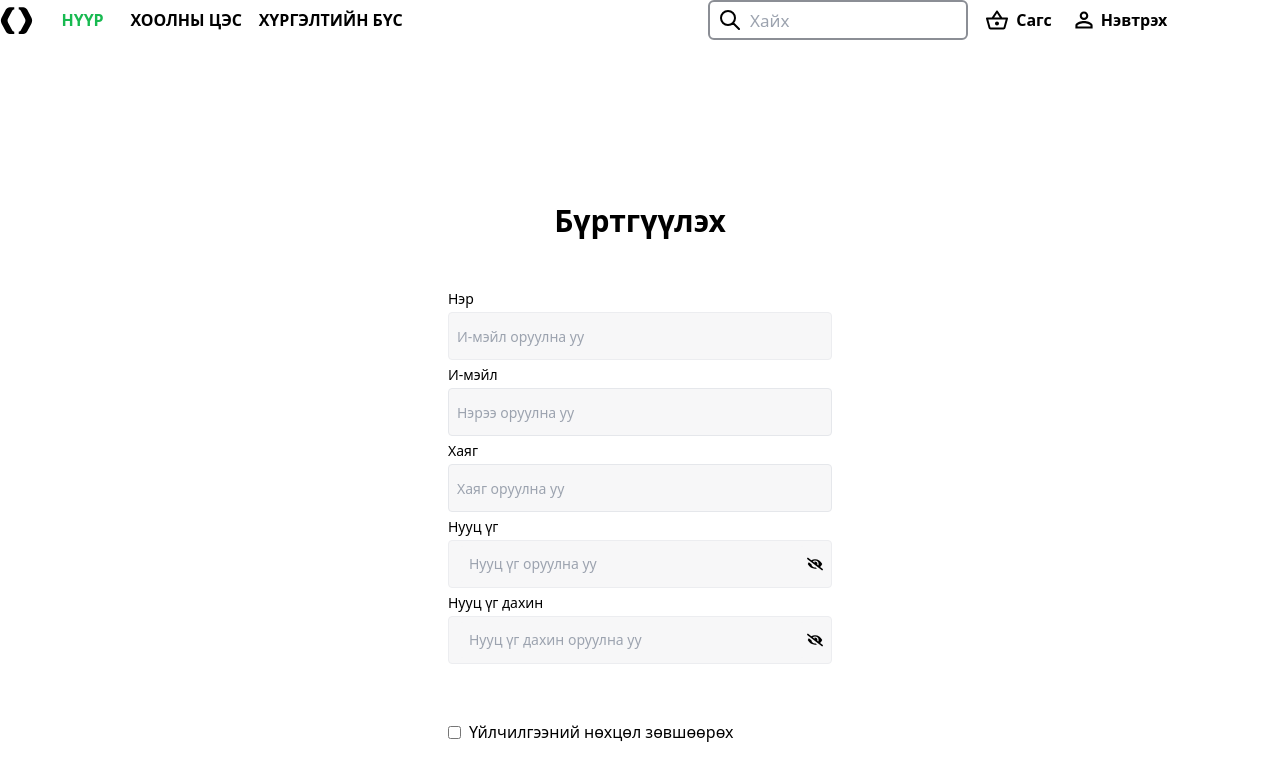
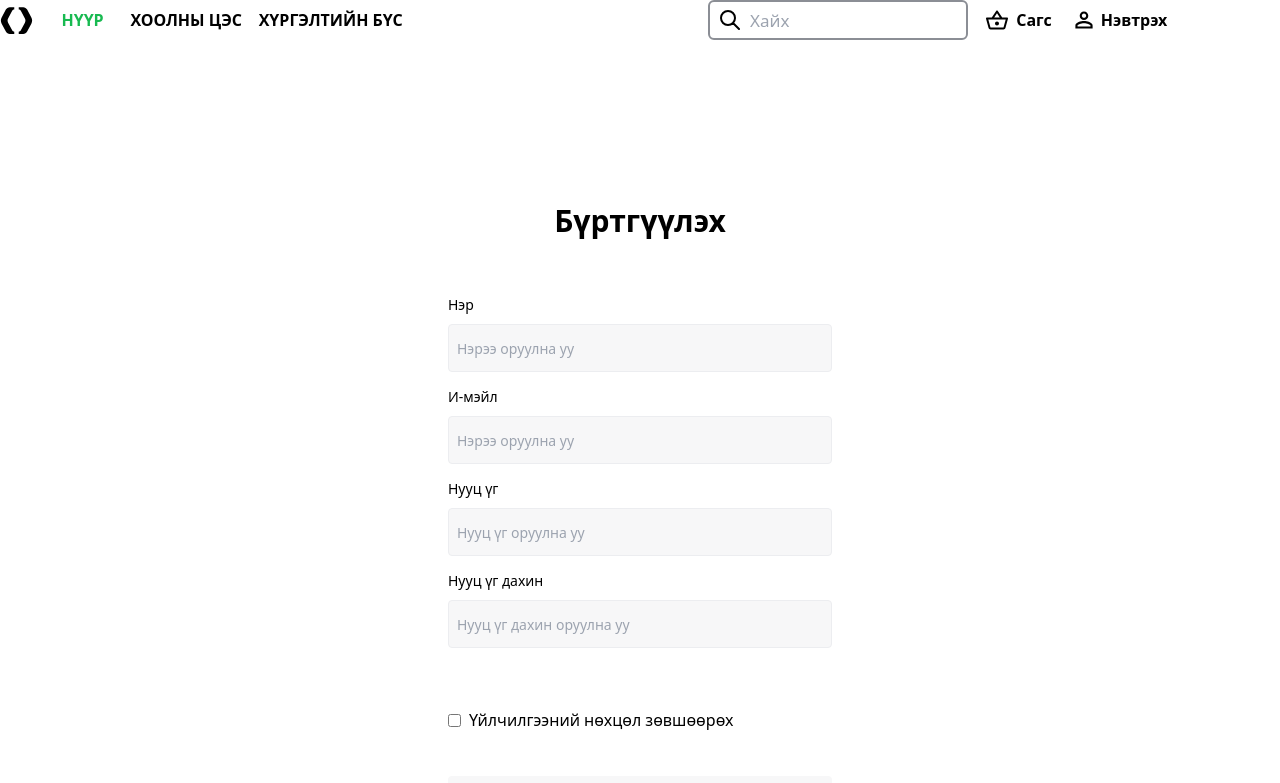
Before and after one commit to Pinecone-2024-LEAP-1G/Food-delivery-3, a Next.js app: page /auth/signUp in a window 1280 px wide. Shown: the top 783 px of the page. Built offline with nearby package versions, Linux system fonts and the light colour scheme.

Commit message:
updating

```diff
--- a/package.json
+++ b/package.json
@@ -9,6 +9,7 @@
     "lint": "next lint"
   },
   "dependencies": {
+    "@hookform/resolvers": "^3.9.0",
     "@radix-ui/react-label": "^2.1.0",
     "@radix-ui/react-slot": "^1.1.0",
     "@radix-ui/react-toggle": "^1.1.0",
@@ -19,10 +20,12 @@
     "next": "15.0.0",
     "react": "18.2.0",
     "react-dom": "18.2.0",
+    "react-hook-form": "^7.53.1",
     "react-icons": "^5.3.0",
     "react-toast": "^1.0.3",
     "tailwind-merge": "^2.5.4",
-    "tailwindcss-animate": "^1.0.7"
+    "tailwindcss-animate": "^1.0.7",
+    "zod": "^3.23.8"
   },
   "devDependencies": {
     "@types/node": "^20",
--- a/src/app/auth/forgotPass/page.tsx
+++ b/src/app/auth/forgotPass/page.tsx
@@ -1,41 +1,41 @@
 "use client";
 
-import ForgotStepOne from "@/components/ForgotPassStepOne";
+import { ForgotStepOne } from "@/components/ForgotPassStepOne";
 import { ForgotStepThree } from "@/components/ForgotStepThree";
 import { ForgotStepTwo } from "@/components/ForgotStepTwo";
 import { Button } from "@/components/ui/button";
-import { Input } from "@/components/ui/input";
-import { Label } from "@/components/ui/label";
-import { useRouter } from "next/router";
 import { useState } from "react";
-import { FaEye, FaEyeSlash } from "react-icons/fa";
-import { toast } from "react-toast";
+import { z } from "zod";
 
 const Page = () => {
-  const [showPassword, setShowPassword] = useState(false);
-  const [email, setEmail] = useState("");
   const [step, setStep] = useState(0);
+  const [formData, setFormData] = useState({ email: "", username: "" });
 
-  const handleNextStep = () => {
+  const formSchema = z.object({
+    username: z.string().min(2).max(50),
+    email: z.string().email(),
+  });
+
+  const handleNextStep = (values: z.infer<typeof formSchema>) => {
+    setFormData((prev) => ({ ...prev, ...values }));
     setStep((prevStep) => prevStep + 1);
+    console.log(values);
   };
 
-  const togglePasswordVisibility = () => {
-    setShowPassword(!showPassword);
-  };
   return (
     <div className="">
-      <div className="w-[448px] h-[772px] mt-[131px] mx-auto rounded-2xl p-8 gap-2  flex flex-col">
+      <div className="w-[448px] h-[772px] mt-[131px] mx-auto rounded-2xl p-8 gap-2 flex flex-col">
         <h1 className="text-center font-bold text-3xl w-[384px] h-[33px] mb-12">
           Нууц үг сэргээх код
         </h1>
-        {step == 0 && <ForgotStepOne />}
+        {step === 0 && <ForgotStepOne />}
         {step === 1 && <ForgotStepTwo />}
         {step === 2 && <ForgotStepThree />}
         <Button
-          onClick={handleNextStep}
           className="mt-8 h-12 bg-[#F7F7F8] rounded"
           variant="outline"
+          type="button"
+          onClick={() => handleNextStep(formData)} // Adjust as needed based on current step
         >
           Үргэлжлүүлэх
         </Button>
@@ -43,23 +43,5 @@
     </div>
   );
 };
+
 export default Page;
-
-// const SignUp = () => {
-//   const [email, setEmail] = useState("");
-//   const [step, setStep] = useState(0);
-
-//   const handleNextStep = () => {
-//     setStep((prev) => prev + 1);
-//   };
-
-//   if (step === 1) {
-//     return <SignUpStepOne handleNextStep={handleNextStep} />;
-//   }
-//   return <div>2</div>;
-// };
-
-// const SignUpStepOne = (props) => {
-//   const { handleNextStep } = props;
-//   return <div onClick={handleNextStep}>1</div>;
-// };
--- a/src/app/auth/signUp/page.tsx
+++ b/src/app/auth/signUp/page.tsx
@@ -1,110 +1,141 @@
 "use client";
 
+import { z } from "zod";
+
+import { zodResolver } from "@hookform/resolvers/zod";
+import { useForm } from "react-hook-form";
 import { Button } from "@/components/ui/button";
+import {
+  Form,
+  FormControl,
+  FormDescription,
+  FormField,
+  FormItem,
+  FormLabel,
+  FormMessage,
+} from "@/components/ui/form";
 import { Input } from "@/components/ui/input";
-import { Label } from "@/components/ui/label";
-import { useState } from "react";
-import { toast } from "react-toast";
-import { FaEye, FaEyeSlash } from "react-icons/fa";
-import ForgotStepOne from "@/components/ForgotPassStepOne";
+import { ForgotStepOne } from "@/components/ForgotPassStepOne";
 import { ForgotStepThree } from "@/components/ForgotStepThree";
 
-const Page = () => {
-  const [showPassword, setShowPassword] = useState(false);
-  const [name, setName] = useState("");
-  const [email, setEmail] = useState("");
-  const [address, setAddress] = useState("");
-  const [password, setPassword] = useState("");
-  const [passwordAgain, setPasswordAgain] = useState("");
-  const [termsAccepted, setTermsAccepted] = useState(false);
-  const [passwordValid, setPasswordValid] = useState(false);
+const formSchema = z.object({
+  username: z.string().min(2).max(50),
+  email: z.string().email(),
+});
 
-  const togglePasswordVisibility = () => {
-    setShowPassword(!showPassword);
-  };
+export function HomePage() {
+  const form = useForm<z.infer<typeof formSchema>>({
+    resolver: zodResolver(formSchema),
+    defaultValues: {
+      username: "",
+      email: "",
+    },
+  });
 
-  const resetValues = () => {
-    setName("");
-    setEmail("");
-    setAddress("");
-    setPassword("");
-    setPasswordAgain("");
-    setTermsAccepted(false);
-  };
-  const validatePassword = (password: string) => {
-    const regex =
-      /^(?=.*[A-Z])(?=.*[0-9])(?=.*[!@#$%^&*()_+[\]{}|;:,.<>?])[A-Za-z0-9!@#$%^&*()_+[\]{}|;:,.<>?]{8,}$/;
-    return regex.test(password);
-  };
-
-  const signUp = async () => {
-    if (!name || !email || !address || !password || !passwordAgain) {
-      toast.error("Бүх талбарыг бөглөх шаардлагатай.");
-      return;
+  // 2. Define a submit handler.
+  function onSubmit(values: z.infer<typeof formSchema>) {
+    // Do something with the form values.
+    // ✅ This will be type-safe and validated.
+    console.log(values);
   }
-
-    if (password !== passwordAgain) {
-      toast.error("Нууц үгс таарахгүй байна");
-      return;
-    }
-
-    if (!termsAccepted) {
-      toast.error("Үйлчилгээний нөхцөлийг зөвшөөрнө үү");
-      return;
-    }
-
-    resetValues();
-  };
-
-  const handlePasswordChange = (e: React.ChangeEvent<HTMLInputElement>) => {
-    const newPassword = e.target.value;
-    setPassword(newPassword);
-    setPasswordValid(validatePassword(newPassword));
-  };
   return (
     <div>
-      <div className="w-[448px] h-[772px] mt-[131px] mx-auto rounded-2xl p-8 gap-2 flex flex-col">
-        <h1 className="text-center font-bold text-3xl w-[384px] h-[33px]">
+      <div className="w-[448px] h-[772px] mt-[131px] mx-auto rounded-2xl p-8 gap-2  flex flex-col">
+        <h1 className="text-center font-bold text-3xl w-[384px] h-[33px] mb-12">
           Бүртгүүлэх
         </h1>
-        <div className="grid grid-cols w-full max-w-sm items-center gap-1.5 mt-12">
-          <Label htmlFor="email">Нэр</Label>
+        <Form {...form}>
+          <form
+            onSubmit={form.handleSubmit(onSubmit)}
+            className=" flex flex-col gap-3"
+          >
+            <FormField
+              control={form.control}
+              name="username"
+              render={({ field }) => (
+                <FormItem>
+                  <FormLabel>Нэр</FormLabel>
+                  <FormControl>
                     <Input
-            onChange={(e) => setName(e.target.value)}
                       className="h-12 w-[384px] p-2 bg-[#F7F7F8] border border-[#ECEDF0] rounded"
-            type="text"
-            id="email"
-            placeholder="И-мэйл оруулна уу"
+                      placeholder="Нэрээ оруулна уу"
+                      {...field}
                     />
-        </div>
-        <ForgotStepOne />
-        <div className="grid grid-cols w-full max-w-sm items-center gap-1.5">
-          <Label htmlFor="email">Хаяг</Label>
+                  </FormControl>
+
+                  <FormMessage />
+                </FormItem>
+              )}
+            />
+            <FormField
+              control={form.control}
+              name="username"
+              render={({ field }) => (
+                <FormItem>
+                  <FormLabel>И-мэйл</FormLabel>
+                  <FormControl>
                     <Input
-            onChange={(e) => setAddress(e.target.value)}
-            className="h-12 w-[384px] p-2 bg-[#F7F7F8] hover:border-green-500 rounded"
-            type="email"
-            id="email"
-            placeholder="Хаяг оруулна уу"
+                      className="h-12 w-[384px] p-2 bg-[#F7F7F8] border border-[#ECEDF0] rounded"
+                      placeholder="Нэрээ оруулна уу"
+                      {...field}
                     />
-        </div>
-        <ForgotStepThree />
+                  </FormControl>
+
+                  <FormMessage />
+                </FormItem>
+              )}
+            />
+            <FormField
+              control={form.control}
+              name="username"
+              render={({ field }) => (
+                <FormItem>
+                  <FormLabel>Нууц үг</FormLabel>
+                  <FormControl>
+                    <Input
+                      className="h-12 w-[384px] p-2 bg-[#F7F7F8] border border-[#ECEDF0] rounded"
+                      placeholder="Нууц үг оруулна уу"
+                      {...field}
+                    />
+                  </FormControl>
+
+                  <FormMessage />
+                </FormItem>
+              )}
+            />
+            <FormField
+              control={form.control}
+              name="username"
+              render={({ field }) => (
+                <FormItem>
+                  <FormLabel>Нууц үг дахин</FormLabel>
+                  <FormControl>
+                    <Input
+                      className="h-12 w-[384px] p-2 bg-[#F7F7F8] border border-[#ECEDF0] rounded"
+                      placeholder="Нууц үг дахин оруулна уу"
+                      {...field}
+                    />
+                  </FormControl>
+
+                  <FormMessage />
+                </FormItem>
+              )}
+            />
             <div className="flex items-center gap-2 mt-12">
-          <input
-            type="checkbox"
-            onChange={() => setTermsAccepted(!termsAccepted)}
-          />
+              <input type="checkbox" />
               <p>Үйлчилгээний нөхцөл зөвшөөрөх</p>
             </div>
             <Button
-          onClick={signUp}
-          className="mt-8 h-12 bg-[#F7F7F8] rounded"
-          variant="outline"
+              className="mt-8 h-12 bg-[#F7F7F8] rounded w-[384px]"
+              type="submit"
             >
               Бүртгүүлэх
             </Button>
+          </form>
+        </Form>
       </div>
     </div>
   );
-};
-export default Page;
+}
+
+export default HomePage;
--- a/src/components/ForgotPassStepOne.tsx
+++ b/src/components/ForgotPassStepOne.tsx
@@ -1,24 +1,60 @@
 "use client";
 
+import { z } from "zod";
+
+import { zodResolver } from "@hookform/resolvers/zod";
+import { useForm } from "react-hook-form";
+import { Button } from "@/components/ui/button";
+import {
+  Form,
+  FormControl,
+  FormDescription,
+  FormField,
+  FormItem,
+  FormLabel,
+  FormMessage,
+} from "@/components/ui/form";
 import { Input } from "@/components/ui/input";
-import { Label } from "@/components/ui/label";
-import { useState } from "react";
-import { toast } from "react-toast";
 
-const ForgotStepOne = () => {
-  const [email, setEmail] = useState("");
+const formSchema = z.object({
+  email: z.string().email(),
+});
 
+export const ForgotStepOne = () => {
+  const form = useForm<z.infer<typeof formSchema>>({
+    resolver: zodResolver(formSchema),
+    defaultValues: {
+      email: "",
+    },
+  });
+
+  // 2. Define a submit handler.
+  function onSubmit(values: z.infer<typeof formSchema>) {
+    console.log(values);
+  }
   return (
-    <div className="grid grid-cols w-full max-w-sm items-center gap-1.5 ">
-      <Label htmlFor="email">И-мэйл</Label>
-      <Input
-        onChange={(e) => setEmail(e.target.value)}
-        className="h-12 w-[384px] p-2 bg-[#F7F7F8] rounded"
-        type="email"
-        id="email"
-        placeholder="Нэрээ оруулна уу"
-      />
+    <div>
+      <Form {...form}>
+        <form onSubmit={form.handleSubmit(onSubmit)} className="">
+          <FormField
+            control={form.control}
+            name="email"
+            render={({ field }) => (
+              <FormItem>
+                <FormLabel>И-мэйл</FormLabel>
+                <FormControl>
+                  <Input
+                    className="h-12 w-[384px] p-2 bg-[#F7F7F8] border border-[#ECEDF0] rounded"
+                    placeholder="И-мэйл оруулна уу"
+                    {...field}
+                  />
+                </FormControl>
+                <FormMessage />
+              </FormItem>
+            )}
+          />
+        </form>
+      </Form>
     </div>
   );
 };
-export default ForgotStepOne;
--- a/src/components/ForgotStepThree.tsx
+++ b/src/components/ForgotStepThree.tsx
@@ -1,51 +1,87 @@
-import { Label } from "../components/ui/label";
-import { Input } from "../components/ui/input";
-import { useState } from "react";
-import { FaEye, FaEyeSlash } from "react-icons/fa";
+"use client";
+
+import { z } from "zod";
+
+import { zodResolver } from "@hookform/resolvers/zod";
+import { useForm } from "react-hook-form";
+import { Button } from "@/components/ui/button";
+import {
+  Form,
+  FormControl,
+  FormDescription,
+  FormField,
+  FormItem,
+  FormLabel,
+  FormMessage,
+} from "@/components/ui/form";
+import { Input } from "@/components/ui/input";
+
+const formSchema = z.object({
+  username: z.string().min(2).max(50),
+  email: z.string().email(),
+});
 
 export const ForgotStepThree = () => {
-  const [password, setPassword] = useState("");
-  const [showPassword, setShowPassword] = useState(false);
+  const form = useForm<z.infer<typeof formSchema>>({
+    resolver: zodResolver(formSchema),
+    defaultValues: {
+      username: "",
+      email: "",
+    },
+  });
 
-  const togglePasswordVisibility = () => {
-    setShowPassword(!showPassword);
-  };
+  // 2. Define a submit handler.
+  function onSubmit(values: z.infer<typeof formSchema>) {
+    // Do something with the form values.
+    // ✅ This will be type-safe and validated.
+    console.log(values);
+  }
+  return (
+    <div>
+      <div>
+        <Form {...form}>
+          <form
+            onSubmit={form.handleSubmit(onSubmit)}
+            className="flex flex-col gap-3"
+          >
+            <FormField
+              control={form.control}
+              name="username"
+              render={({ field }) => (
+                <FormItem>
+                  <FormLabel>Нууц үг</FormLabel>
+                  <FormControl>
+                    <Input
+                      className="h-12 w-[384px] p-2 bg-[#F7F7F8] border border-[#ECEDF0] rounded"
+                      placeholder="Нэрээ оруулна уу"
+                      {...field}
+                    />
+                  </FormControl>
 
-  return (
-    <div className="flex flex-col gap-2  ">
-      <div className="grid grid-cols w-full max-w-sm items-center gap-1.5 justify-center">
-        <Label htmlFor="email">Нууц үг</Label>
-        <div className="flex h-12 w-[384px] p-2 bg-[#F7F7F8] items-center justify-center border border-[#ECEDF0] rounded">
-          <Input
-            className="bg-[#F7F7F8] grow border-none"
-            type={showPassword ? "text" : "password"}
-            id="email"
-            placeholder="Нууц үг оруулна уу"
-          />
-          <button
-            onClick={togglePasswordVisibility}
-            className="ml-auto flex items-center justify-center"
-          >
-            {showPassword ? <FaEye /> : <FaEyeSlash />}
-          </button>
-        </div>
-      </div>
-      <div className="grid grid-cols w-full max-w-sm items-center gap-1.5 justify-center">
-        <Label htmlFor="email">Нууц үг дахин</Label>
-        <div className="flex h-12 w-[384px] p-2 bg-[#F7F7F8] items-center justify-center border border-[#ECEDF0] rounded">
-          <Input
-            className="bg-[#F7F7F8] grow border-none"
-            type={showPassword ? "text" : "password"}
-            id="email"
-            placeholder="Нууц үг дахин оруулна уу"
-          />
-          <button
-            onClick={togglePasswordVisibility}
-            className="ml-auto flex items-center justify-center"
-          >
-            {showPassword ? <FaEye /> : <FaEyeSlash />}
-          </button>
-        </div>
+                  <FormMessage />
+                </FormItem>
+              )}
+            />
+            <FormField
+              control={form.control}
+              name="email"
+              render={({ field }) => (
+                <FormItem>
+                  <FormLabel>Нууц үг дахин</FormLabel>
+                  <FormControl>
+                    <Input
+                      className="h-12 w-[384px] p-2 bg-[#F7F7F8] border border-[#ECEDF0] rounded"
+                      placeholder="Нууц үг дахин оруулна уу"
+                      {...field}
+                    />
+                  </FormControl>
+
+                  <FormMessage />
+                </FormItem>
+              )}
+            />
+          </form>
+        </Form>
       </div>
     </div>
   );
--- a/src/components/ForgotStepTwo.tsx
+++ b/src/components/ForgotStepTwo.tsx
@@ -1,32 +1,72 @@
-import { Label } from "../components/ui/label";
-import { Input } from "../components/ui/input";
-import { useState } from "react";
-import { FaEye, FaEyeSlash } from "react-icons/fa";
+"use client";
+
+import { z } from "zod";
+
+import { zodResolver } from "@hookform/resolvers/zod";
+import { useForm } from "react-hook-form";
+import { Button } from "@/components/ui/button";
+import {
+  Form,
+  FormControl,
+  FormDescription,
+  FormField,
+  FormItem,
+  FormLabel,
+  FormMessage,
+} from "@/components/ui/form";
+import { Input } from "@/components/ui/input";
+
+const formSchema = z.object({
+  username: z.string().min(2).max(50),
+  email: z.string().email(),
+});
 
 export const ForgotStepTwo = () => {
-  const [password, setPassword] = useState("");
-  const [showPassword, setShowPassword] = useState(false);
+  const form = useForm<z.infer<typeof formSchema>>({
+    resolver: zodResolver(formSchema),
+    defaultValues: {
+      username: "",
+      email: "",
+    },
+  });
 
-  const togglePasswordVisibility = () => {
-    setShowPassword(!showPassword);
-  };
+  // 2. Define a submit handler.
+  function onSubmit(values: z.infer<typeof formSchema>) {
+    // Do something with the form values.
+    // ✅ This will be type-safe and validated.
+    console.log(values);
+  }
+  return (
+    <div>
+      <div>
+        <Form {...form}>
+          <form
+            onSubmit={form.handleSubmit(onSubmit)}
+            className="flex flex-col gap-3"
+          >
+            <FormField
+              control={form.control}
+              name="username"
+              render={({ field }) => (
+                <FormItem>
+                  <p style={{ marginBottom: "32px" }}>
+                    Таны example@pinecone.mn хаяг руу сэргээх код илгээх болно.
+                  </p>
+                  <FormLabel>Нууц үг сэргээх код</FormLabel>
+                  <FormControl>
+                    <Input
+                      className="h-12 w-[384px] p-2 bg-[#F7F7F8] border border-[#ECEDF0] rounded"
+                      placeholder="Нууц үг оруулна уу"
+                      {...field}
+                    />
+                  </FormControl>
 
-  return (
-    <div className="grid grid-cols w-full max-w-sm items-center gap-1.5 justify-center ">
-      <Label htmlFor="email">Нууц үг</Label>
-      <div className="flex h-12 w-[384px] p-2 bg-[#F7F7F8] items-center justify-center border border-[#ECEDF0] rounded">
-        <Input
-          className="bg-[#F7F7F8] grow border-none"
-          type={showPassword ? "text" : "password"}
-          id="email"
-          placeholder="Нууц үг оруулна уу"
-        />
-        <button
-          onClick={togglePasswordVisibility}
-          className="ml-auto flex items-center justify-center"
-        >
-          {showPassword ? <FaEye /> : <FaEyeSlash />}
-        </button>
+                  <FormMessage />
+                </FormItem>
+              )}
+            />
+          </form>
+        </Form>
       </div>
     </div>
   );
--- /dev/null
+++ b/src/components/ui/form.tsx
@@ -0,0 +1,178 @@
+"use client"
+
+import * as React from "react"
+import * as LabelPrimitive from "@radix-ui/react-label"
+import { Slot } from "@radix-ui/react-slot"
+import {
+  Controller,
+  ControllerProps,
+  FieldPath,
+  FieldValues,
+  FormProvider,
+  useFormContext,
+} from "react-hook-form"
+
+import { cn } from "@/lib/utils"
+import { Label } from "@/components/ui/label"
+
+const Form = FormProvider
+
+type FormFieldContextValue<
+  TFieldValues extends FieldValues = FieldValues,
+  TName extends FieldPath<TFieldValues> = FieldPath<TFieldValues>
+> = {
+  name: TName
+}
+
+const FormFieldContext = React.createContext<FormFieldContextValue>(
+  {} as FormFieldContextValue
+)
+
+const FormField = <
+  TFieldValues extends FieldValues = FieldValues,
+  TName extends FieldPath<TFieldValues> = FieldPath<TFieldValues>
+>({
+  ...props
+}: ControllerProps<TFieldValues, TName>) => {
+  return (
+    <FormFieldContext.Provider value={{ name: props.name }}>
+      <Controller {...props} />
+    </FormFieldContext.Provider>
+  )
+}
+
+const useFormField = () => {
+  const fieldContext = React.useContext(FormFieldContext)
+  const itemContext = React.useContext(FormItemContext)
+  const { getFieldState, formState } = useFormContext()
+
+  const fieldState = getFieldState(fieldContext.name, formState)
+
+  if (!fieldContext) {
+    throw new Error("useFormField should be used within <FormField>")
+  }
+
+  const { id } = itemContext
+
+  return {
+    id,
+    name: fieldContext.name,
+    formItemId: `${id}-form-item`,
+    formDescriptionId: `${id}-form-item-description`,
+    formMessageId: `${id}-form-item-message`,
+    ...fieldState,
+  }
+}
+
+type FormItemContextValue = {
+  id: string
+}
+
+const FormItemContext = React.createContext<FormItemContextValue>(
+  {} as FormItemContextValue
+)
+
+const FormItem = React.forwardRef<
+  HTMLDivElement,
+  React.HTMLAttributes<HTMLDivElement>
+>(({ className, ...props }, ref) => {
+  const id = React.useId()
+
+  return (
+    <FormItemContext.Provider value={{ id }}>
+      <div ref={ref} className={cn("space-y-2", className)} {...props} />
+    </FormItemContext.Provider>
+  )
+})
+FormItem.displayName = "FormItem"
+
+const FormLabel = React.forwardRef<
+  React.ElementRef<typeof LabelPrimitive.Root>,
+  React.ComponentPropsWithoutRef<typeof LabelPrimitive.Root>
+>(({ className, ...props }, ref) => {
+  const { error, formItemId } = useFormField()
+
+  return (
+    <Label
+      ref={ref}
+      className={cn(error && "text-destructive", className)}
+      htmlFor={formItemId}
+      {...props}
+    />
+  )
+})
+FormLabel.displayName = "FormLabel"
+
+const FormControl = React.forwardRef<
+  React.ElementRef<typeof Slot>,
+  React.ComponentPropsWithoutRef<typeof Slot>
+>(({ ...props }, ref) => {
+  const { error, formItemId, formDescriptionId, formMessageId } = useFormField()
+
+  return (
+    <Slot
+      ref={ref}
+      id={formItemId}
+      aria-describedby={
+        !error
+          ? `${formDescriptionId}`
+          : `${formDescriptionId} ${formMessageId}`
+      }
+      aria-invalid={!!error}
+      {...props}
+    />
+  )
+})
+FormControl.displayName = "FormControl"
+
+const FormDescription = React.forwardRef<
+  HTMLParagraphElement,
+  React.HTMLAttributes<HTMLParagraphElement>
+>(({ className, ...props }, ref) => {
+  const { formDescriptionId } = useFormField()
+
+  return (
+    <p
+      ref={ref}
+      id={formDescriptionId}
+      className={cn("text-sm text-muted-foreground", className)}
+      {...props}
+    />
+  )
+})
+FormDescription.displayName = "FormDescription"
+
+const FormMessage = React.forwardRef<
+  HTMLParagraphElement,
+  React.HTMLAttributes<HTMLParagraphElement>
+>(({ className, children, ...props }, ref) => {
+  const { error, formMessageId } = useFormField()
+  const body = error ? String(error?.message) : children
+
+  if (!body) {
+    return null
+  }
+
+  return (
+    <p
+      ref={ref}
+      id={formMessageId}
+      className={cn("text-sm font-medium text-destructive", className)}
+      {...props}
+    >
+      {body}
+    </p>
+  )
+})
+FormMessage.displayName = "FormMessage"
+
+export {
+  useFormField,
+  Form,
+  FormItem,
+  FormLabel,
+  FormControl,
+  FormDescription,
+  FormMessage,
+  FormField,
+}
```
Also changed, not shown: 1 other file (tests, documents, lock files or other folders). Lines whose indentation alone changed are shown as unchanged.
